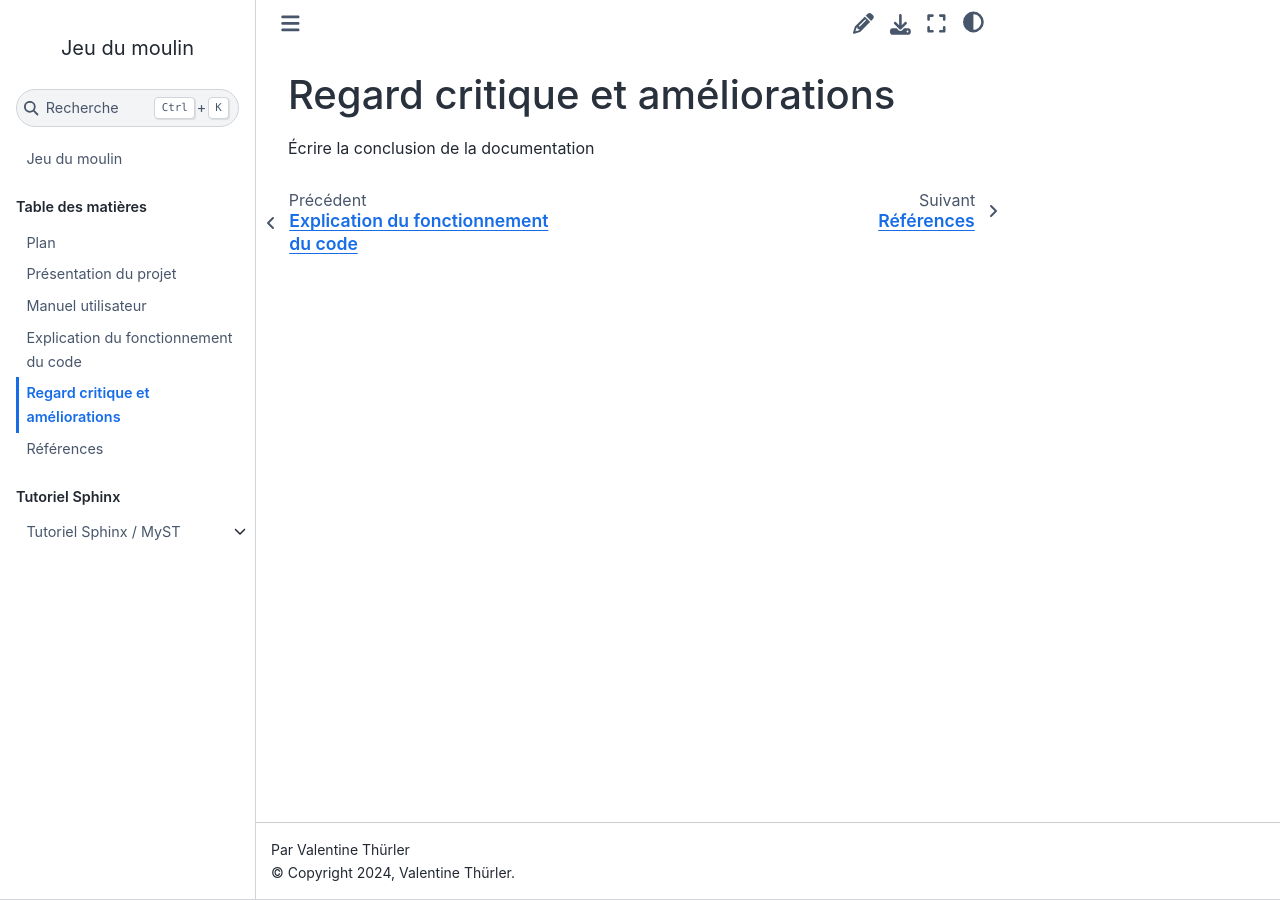
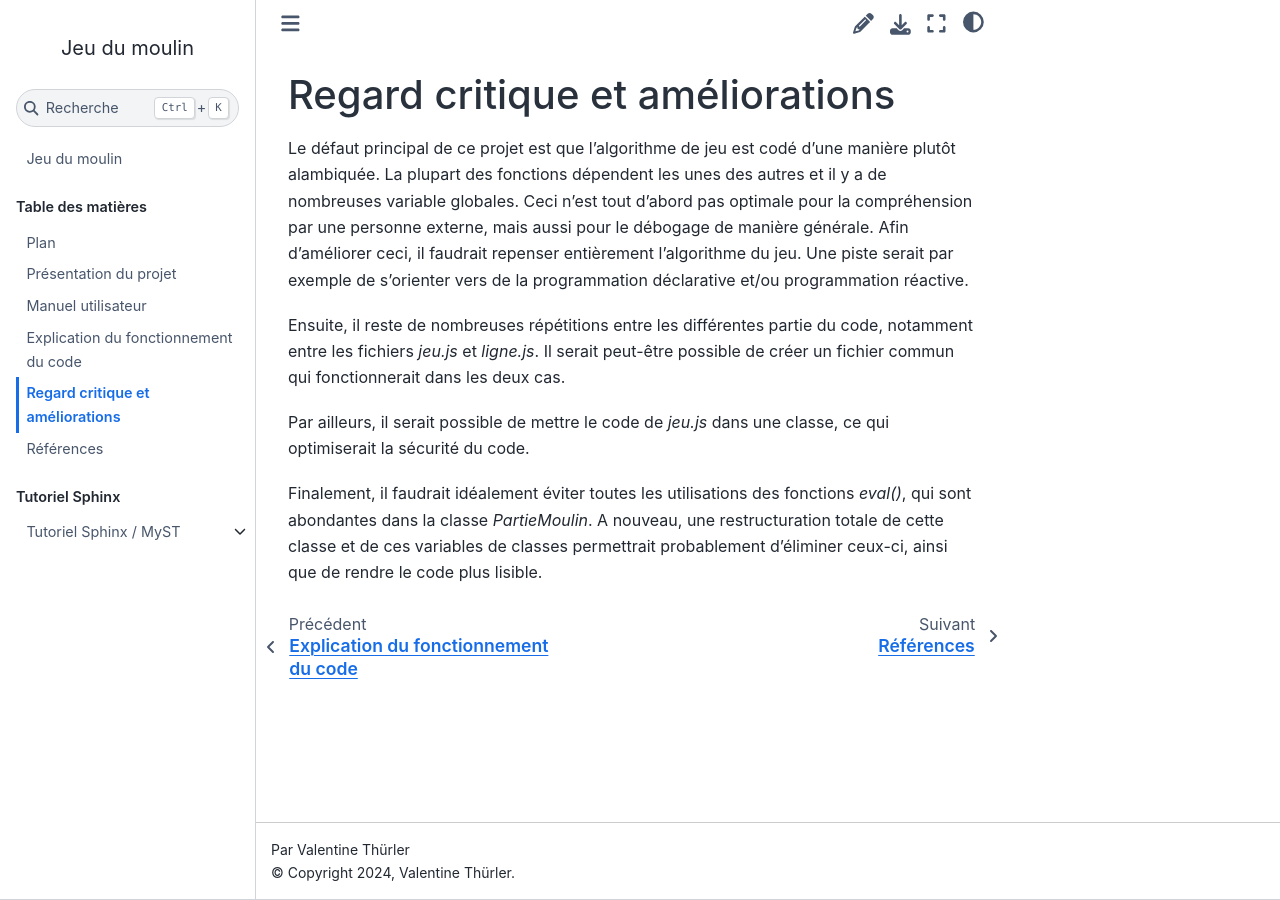
Before and after one commit to valentinethrlr/projet_moulin_documentation, a Sphinx documentation site: the page built from source/critique.md, in a window 1280 px wide. Built offline with Sphinx 7.4.7 and the Sphinx Book theme 1.1.4, drawn with Linux system fonts in a browser that asks for light colours.

Commit message:
améliorations

```diff
--- a/source/critique.md
+++ b/source/critique.md
@@ -2,5 +2,10 @@
 
 # Regard critique et améliorations
 
+Le défaut principal de ce projet est que l'algorithme de jeu est codé d'une manière plutôt alambiquée. La plupart des fonctions dépendent les unes des autres et il y a de nombreuses variable globales. Ceci n'est tout d'abord pas optimale pour la compréhension par une personne externe, mais aussi pour le débogage de manière générale. Afin d'améliorer ceci, il faudrait repenser entièrement l'algorithme du jeu. Une piste serait par exemple de s'orienter vers de la programmation déclarative et/ou programmation réactive.
 
-Écrire la conclusion de la documentation
+Ensuite, il reste de nombreuses répétitions entre les différentes partie du code, notamment entre les fichiers <em>jeu.js</em> et <em>ligne.js</em>. Il serait peut-être possible de créer un fichier commun qui fonctionnerait dans les deux cas.
+
+Par ailleurs, il serait possible de mettre le code de <em>jeu.js</em> dans une classe, ce qui optimiserait la sécurité du code.
+
+Finalement, il faudrait idéalement éviter toutes les utilisations des fonctions <em>eval()</em>, qui sont abondantes dans la classe <em>PartieMoulin</em>. A nouveau, une restructuration totale de cette classe et de ces variables de classes permettrait probablement d'éliminer ceux-ci, ainsi que de rendre le code plus lisible.
```
